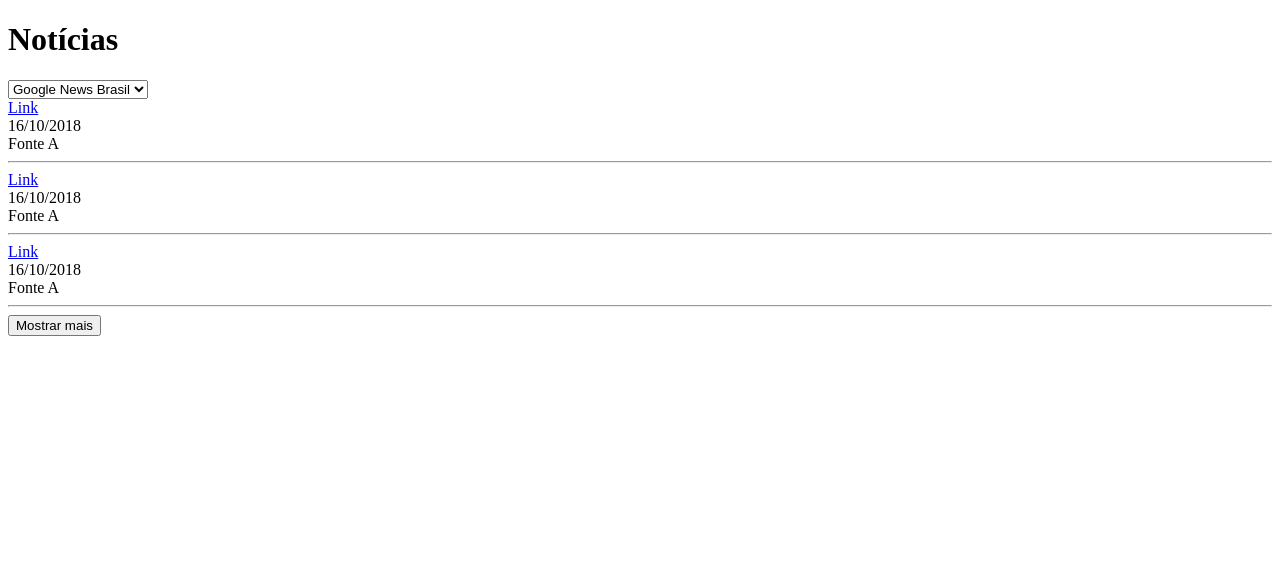
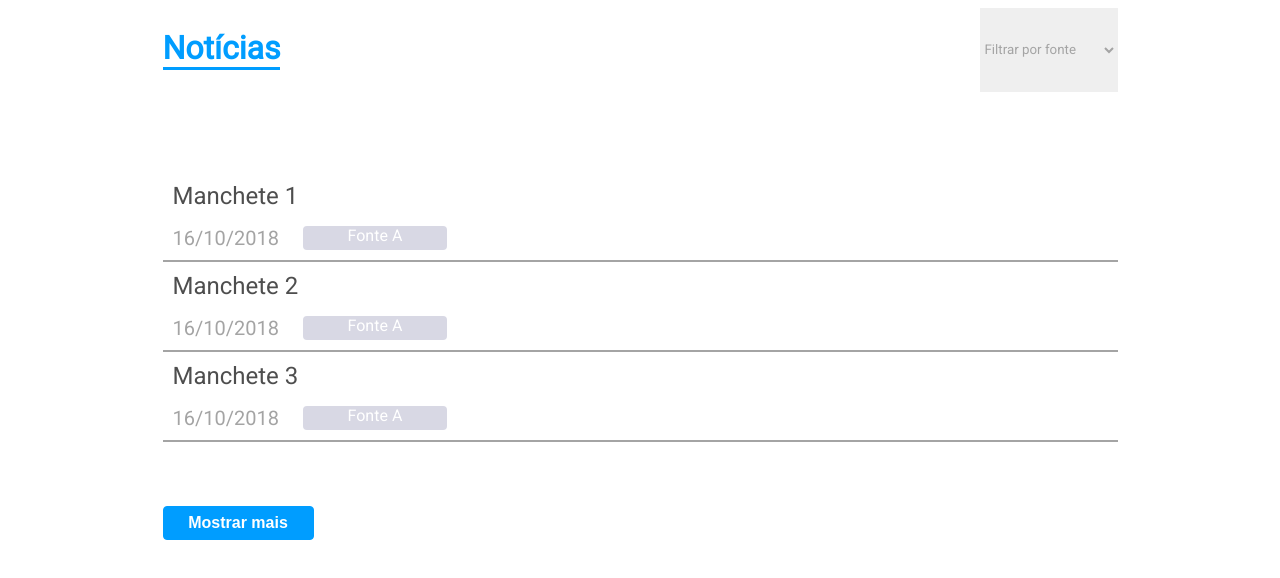
Before and after one commit to FerJSsilva/react-my-news, a React (Create React App) app: page / in a window 1280 px wide. Shown: the top 578 px of the page. Built offline with nearby package versions, Linux system fonts and the light colour scheme.

Commit message:
style: sketch some css to start

```diff
--- a/public/index.html
+++ b/public/index.html
@@ -15,6 +15,7 @@
       user's mobile device or desktop. See https://developers.google.com/web/fundamentals/web-app-manifest/
     -->
     <link rel="manifest" href="%PUBLIC_URL%/manifest.json" />
+    <link href="https://fonts.googleapis.com/css?family=Roboto&display=swap" rel="stylesheet">
     <!--
       Notice the use of %PUBLIC_URL% in the tags above.
       It will be replaced with the URL of the `public` folder during the build.
--- a/src/App.js
+++ b/src/App.js
@@ -1,11 +1,14 @@
 import React from 'react';
+import './assets/style.css'
 
 function App() {
   return (
     <div className="container">
       <div className="header">
-        <h1>Notícias</h1>
-        <select name="source" value="google-news-br">
+        <h1 className="title">Notícias</h1>
+        <select className="filter" name="source">
+          <option hidden disabled selected>Filtrar por fonte</option>
+          <option value="none">Nenhum</option>
           <option value="blasting-news">Blasting News</option>
           <option value="globo">Globo</option>
           <option value="google-news-br">Google News Brasil</option>
@@ -14,9 +17,7 @@ function App() {
       </div>
       <div className="news-list">
         <div className="news">
-          <div className="news-headline">
-            <a href="http://google.com" target="blank">Link</a>
-          </div>
+          <a className="news-headline" href="http://google.com" target="blank">Manchete 1</a>
           <div className="news-info">
             <div className="news-date">
               <span>16/10/2018</span>
@@ -25,12 +26,9 @@ function App() {
               <span>Fonte A</span>
             </div>
           </div>
-          <hr/>
         </div>
         <div className="news">
-          <div className="news-headline">
-            <a href="http://google.com" target="blank">Link</a>
-          </div>
+          <a className="news-headline" href="http://google.com" target="blank">Manchete 2</a>
           <div className="news-info">
             <div className="news-date">
               <span>16/10/2018</span>
@@ -39,12 +37,9 @@ function App() {
               <span>Fonte A</span>
             </div>
           </div>
-          <hr/>
         </div>
         <div className="news">
-          <div className="news-headline">
-            <a href="http://google.com" target="blank">Link</a>
-          </div>
+          <a className="news-headline" href="http://google.com" target="blank">Manchete 3</a>
           <div className="news-info">
             <div className="news-date">
               <span>16/10/2018</span>
@@ -53,10 +48,9 @@ function App() {
               <span>Fonte A</span>
             </div>
           </div>
-          <hr/>
         </div>
         <div className="news-control">
-          <button>Mostrar mais</button>
+          <button className="show-more">Mostrar mais</button>
         </div>
       </div>
     </div>
--- /dev/null
+++ b/src/assets/style.css
@@ -0,0 +1,69 @@
+.container {
+    max-width: 955px;
+    max-height: 935px;
+    margin: 0 auto;
+    font-family: 'Roboto', sans-serif;
+}
+
+.header {
+    display: flex;
+    justify-content: space-between;
+    margin-bottom: 80px;
+}
+
+.title {
+    color: #009DFF;
+    border-bottom: 3px solid #009DFF;
+}
+
+.news {
+    border-bottom: 2px solid #A4A4A4;
+    padding: 10px;
+}
+
+.news-info {
+    display: flex;
+    margin-top: 16px;
+}
+
+.news-control {
+    margin-top: 64px;
+}
+
+.show-more {
+    border-radius: 4px;
+    background-color: #009DFF;
+    color: white;
+    padding: 7px;
+    border: 1px solid #009DFF;
+    width: 151px;
+    font-weight: bold;
+    font-size: 16px;
+}
+
+.news-source {
+    background: #D8D8E4 0% 0% no-repeat padding-box;
+    color: white;
+    width: 144px;
+    height: 24px;
+    border-radius: 4px;
+    text-align: center;
+}
+
+.news-date {
+    color: #A4A4A4;
+    font-size: 20px;
+    margin-right: 24px;
+}
+
+.news-headline {
+    font-size: 24px;
+    color: #4E4E4E;
+    text-decoration: none;
+}
+
+.filter {
+    border-color: transparent;
+    color: #A4A4A4;
+    font-family: 'Roboto', sans-serif;
+}
```
